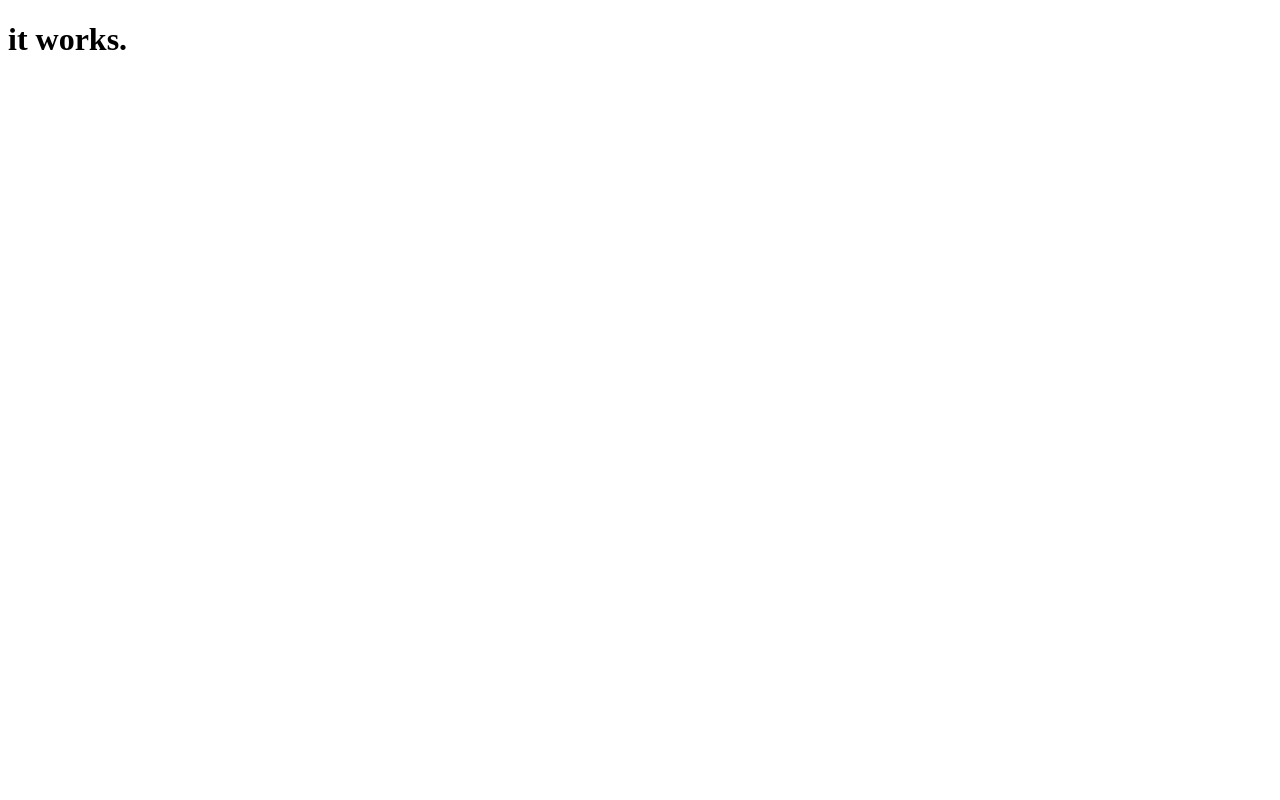
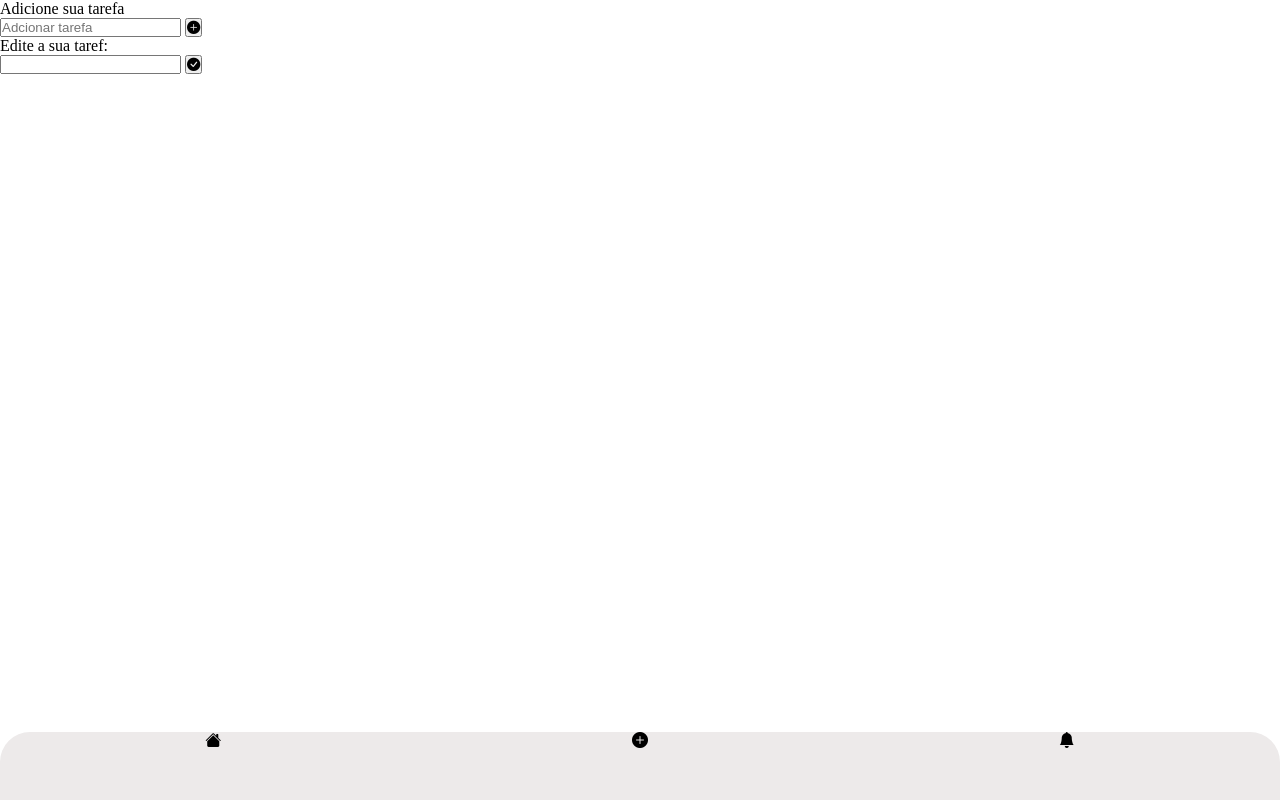
Before and after one commit to Projeto-Final-IFPA/To_Do_List, a plain HTML site: page index.html in a window 1280 px wide. Drawn offline with nearby package versions, Linux system fonts and the light colour scheme.

Commit message:
primeiro commit

```diff
--- a/index.html
+++ b/index.html
@@ -1,23 +1,70 @@
 <!DOCTYPE html>
-<html lang="en">
-<head>
-    <meta charset="UTF-8">
-    <meta http-equiv="X-UA-Compatible" content="IE=edge">
-    <meta name="viewport" content="width=device-width, initial-scale=1.0">
-    <link rel="shortcut icon" href="icon.png" type="image/x-icon">
+<html lang="pt-BRy">
+  <head>
+    <meta charset="UTF-8" />
+    <meta http-equiv="X-UA-Compatible" content="IE=edge" />
+    <meta name="viewport" content="width=device-width, initial-scale=1.0" />
+    <link rel="shortcut icon" href="icon.png" type="image/x-icon" />
+    <link rel="stylesheet" href="src/css/style.css" />
+
+    <!-- FONT -->
+    <link rel="stylesheet" href="https://cdnjs.cloudflare.com/ajax/libs/font-awesome/6.5.2/css/all.min.css" integrity="sha512-SnH5WK+bZxgPHs44uWIX+LLJAJ9/2PkPKZ5QiAj6Ta86w+fsb2TkcmfRyVX3pBnMFcV7oQPJkl9QevSCWr3W6A==" crossorigin="anonymous" referrerpolicy="no-referrer" />
+
+    <!-- BOOTSTRAP ICONS -->
+    <link
+      rel="stylesheet"
+      href="https://cdn.jsdelivr.net/npm/bootstrap-icons@1.3.0/font/bootstrap-icons.css"
+    />
 
     <!-- modify -->
-    <title>Title</title>
-    <link rel="manifest" href="manifest.json">
-    <meta name="theme-color" content="#33ffcc"/>
+    <title>To_Do_List</title>
+    <link rel="manifest" href="manifest.json" />
+    <meta name="theme-color" content="#33ffcc" />
     <!-- /manifest -->
-</head>
-<body>
+  </head>
+  <body>
+    <header>
+      <nav>
+        <ul>
+          <li class="item">
+            <span><i class="bi bi-house-fill"></i></span>
+          </li>
+          <li class="item">
+            <span><i class="bi bi-plus-circle-fill"></i></span>
+          </li>
+          <li class="item">
+            <span><i class="bi bi-bell-fill"></i></span>
+          </li>
+        </ul>
+      </nav>
+    </header>
 
-    <h1>it works.</h1>
+    <main>
+      <section class="form">
+        <form id="todo-form">
+          <p>Adicione sua tarefa</p>
+          <div class="form-control">
+            <input type="text" id="todo-input" placeholder="Adcionar tarefa">
+            <button type="submit"><i class="bi bi-plus-circle-fill"></i></button>
+          </div>
+        </form>
+
+        <!-- Formulario de edicao -->
+         <form id="edit-form">
+          <p>Edite a sua taref:</p>
+          <div class="form-control">
+            <input type="text" id="edit-input">
+            <button type="submit"><i class="bi bi-check-circle-fill"></i></button>
+          </div>
+         </form>
+      </section>
+    </main>
+
+    <footer></footer>
 
     <!-- load service worker -->
     <script src="app.js"></script>
+    <script src="lista.js" defer></script>
     <!-- /load service worker -->
-</body>
+  </body>
 </html>
--- /dev/null
+++ b/src/css/style.css
@@ -0,0 +1,36 @@
+* {
+  margin: 0;
+  padding: 0;
+  box-sizing: border-box;
+}
+
+/* HEADER  */
+
+header {
+  width: 100vw;
+  height: 4.25rem;
+  position: fixed;
+  bottom: 0;
+}
+
+header nav {
+  height: 100vh;
+  background-color: #edeaea;
+  border-radius: 30px 30px 0 0;
+  margin: 0;
+  align-items: center;
+  text-align: center;
+}
+
+nav ul {
+  display: flex;
+  justify-content: space-around;
+  align-items: center;
+  text-align: center;
+  list-style: none;
+}
+
+.item {
+  width: 28px;
+  height: 24px;
+}
```
Also changed, not shown: src/js/lista.js (added).
